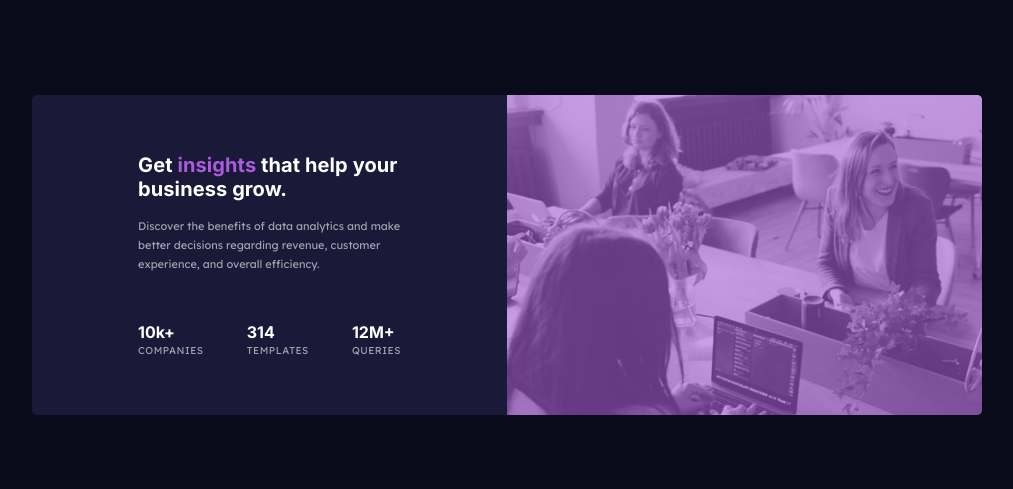
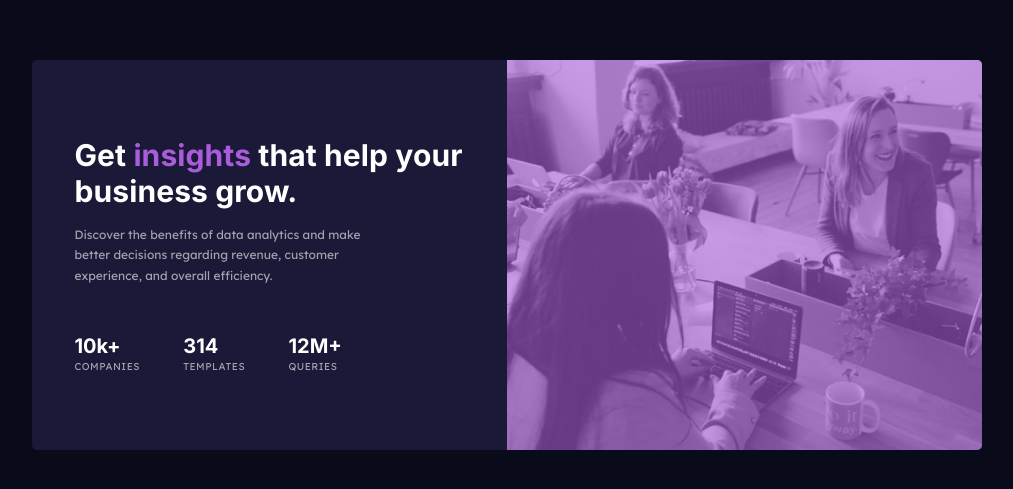
Before and after one commit to JoshLander18/Stats-Preview-Card-Component, a plain HTML site: page index.html in a window 1280 px wide. Shown: the part 153-642 px from the top of the page, without its empty margins (133-1146 px from the left). Drawn offline with Linux system fonts and the light colour scheme.

Commit message:
Updated CSS

```diff
--- a/css/styles.css
+++ b/css/styles.css
@@ -52,7 +52,7 @@ body {
     display: grid;
     place-items: center;
     grid-template-columns: auto auto;
-    height: 320px;
+    height: 390px;
     width: 950px;
     border-radius: 5px;
     overflow: hidden;
@@ -79,7 +79,8 @@ body {
     margin: 0;
     padding: 0;
     letter-spacing: 0.1px;
-    max-width: 261px;
+    font-size: 30px;
+    width: 390px;
 }
 
 .card-main-heading span {
@@ -93,13 +94,13 @@ body {
 }
 
 .card-main-paragraph p {
-    font-size: 11px;
+    font-size: 12px;
     font-family: var(--Lexend-Deca);
     color: var(--transparent-white-stat-headings);
     margin: 0;
     padding: 0;
     line-height: 1.7em;
-    max-width: 270px;
+    max-width: 300px;
 }
 
 .card-stat-headings {
@@ -120,6 +121,7 @@ body {
     font-family: var(--Inter);
     margin: 0;
     padding: 0;
+    font-size: 20px;
 }
 
 .card-stat-headings p {
```
